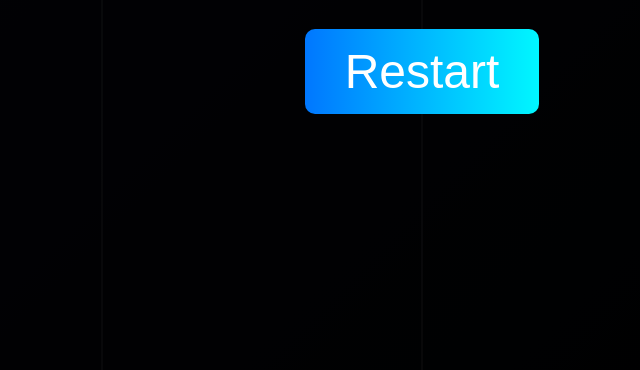
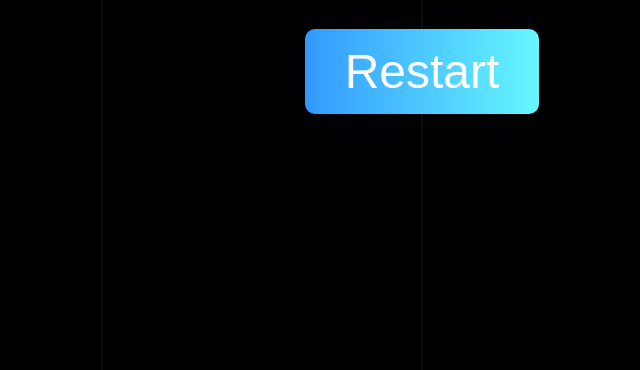
Before and after one commit to Xzavior34/X-piano-tiles, a plain HTML site: page index.html in a window 1280 px wide. Both pictures are taken after a click on the button "Start Game". Shown: the part 430-800 px from the top of the page, without its empty margins (218-858 px from the left). Drawn offline with Linux system fonts and the light colour scheme.

Commit message:
Update styles.css

```diff
--- a/styles.css
+++ b/styles.css
@@ -8,9 +8,9 @@ html, body {
   overflow: hidden;
 }
 
-/* Background default premium dark blue */
+/* Background default premium brighter gradient */
 body {
-  background: linear-gradient(135deg, #0a0f2c, #000000);
+  background: linear-gradient(135deg, #1a2f6c, #222222); /* lighter dark blue gradient */
   color: white;
   transition: background 1s ease; /* smooth transition */
 }
@@ -40,7 +40,7 @@ body {
   font-size: 1.5em;
   border: none;
   border-radius: 10px;
-  background: linear-gradient(90deg, #0077ff, #00f7ff);
+  background: linear-gradient(90deg, #3399ff, #66f7ff); /* brighter button */
   color: white;
   cursor: pointer;
   transition: transform 0.2s, box-shadow 0.2s;
@@ -78,8 +78,8 @@ body {
 .column {
   flex: 1;
   position: relative;
-  border-left: 1px solid rgba(255, 255, 255, 0.2);
-  border-right: 1px solid rgba(255, 255, 255, 0.2);
+  border-left: 1px solid rgba(255, 255, 255, 0.3); /* slightly brighter */
+  border-right: 1px solid rgba(255, 255, 255, 0.3);
 }
 
 /* --- Pure Solid Black Tiles --- */
```
